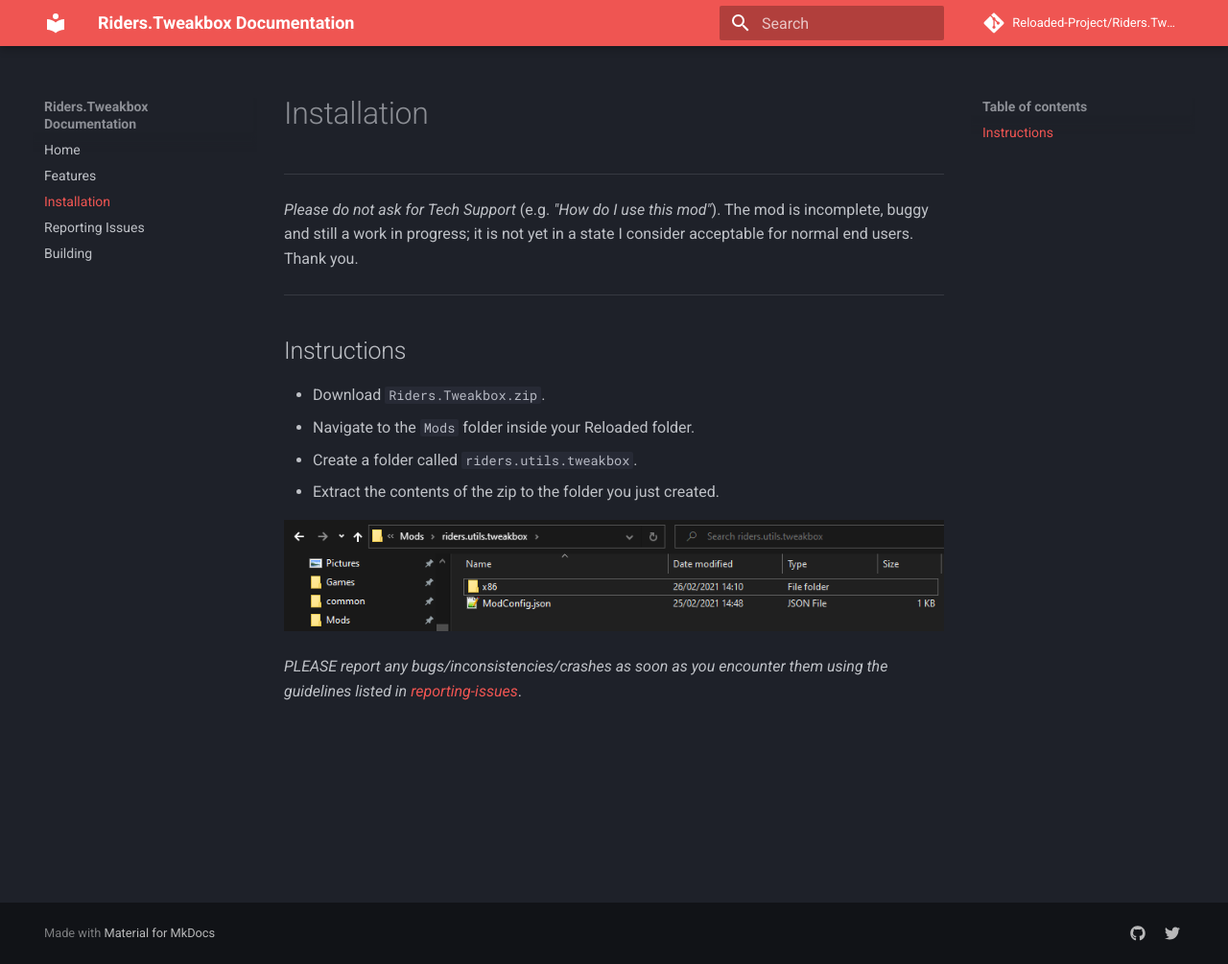
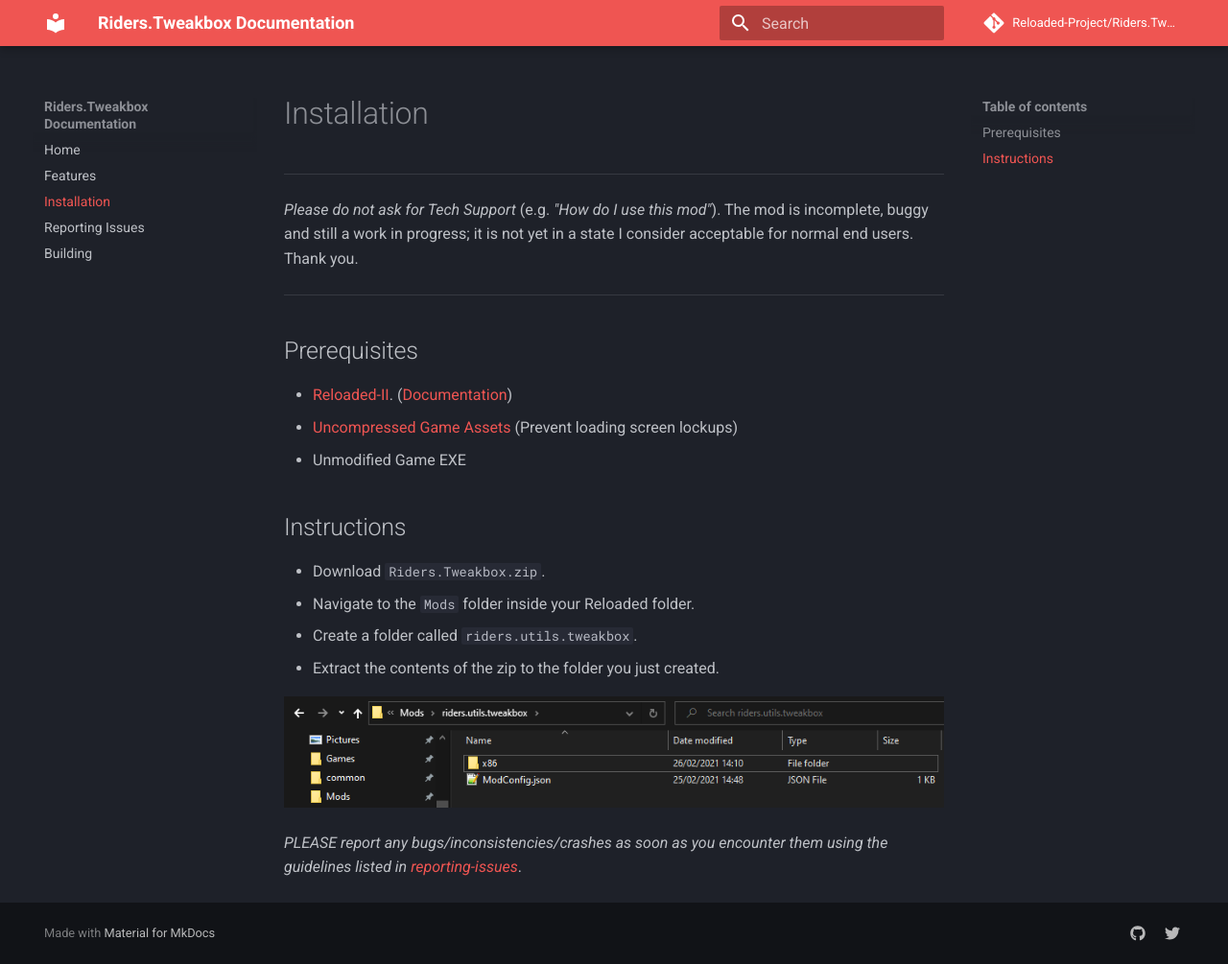
Before and after one commit to Sewer56/Riders.Tweakbox, an MkDocs documentation site: the page built from docs/installation.md, in a window 1280 px wide and 1005 px high. Shown: the whole window at 96% size. Built offline with MkDocs 1.6.1 and Material for MkDocs 9.7.7, drawn with Linux system fonts in a browser that asks for light colours; comment, search, counter and statistics services are not loaded; old or Windows-style settings are respelled for this version of MkDocs.

Commit message:
Added: Prerequisites Section to Installation Page

```diff
--- a/docs/installation.md
+++ b/docs/installation.md
@@ -4,6 +4,11 @@
 *Please do not ask for Tech Support* (e.g. *"How do I use this mod"*). The mod is incomplete, buggy and still a work in progress; it is not yet in a state I consider acceptable for normal end users. Thank you.
 
 ------------
+
+## Prerequisites
+- [Reloaded-II](https://github.com/Reloaded-Project/Reloaded-II/releases). ([Documentation](https://reloaded-project.github.io/Reloaded-II/))
+- [Uncompressed Game Assets](https://community.pcgamingwiki.com/files/file/2087-uncompressed-sonic-riders-assets/) (Prevent loading screen lockups)
+- Unmodified Game EXE
 
 ## Instructions
 
```
